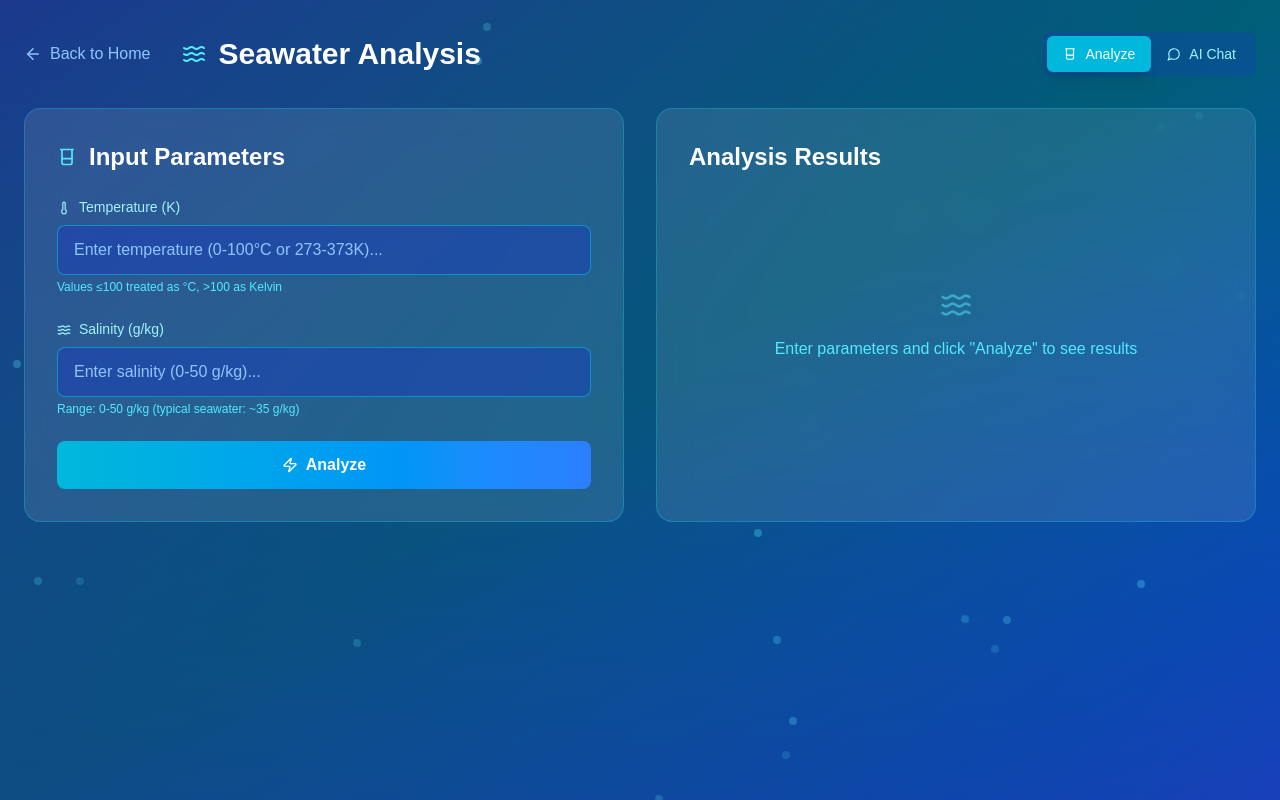
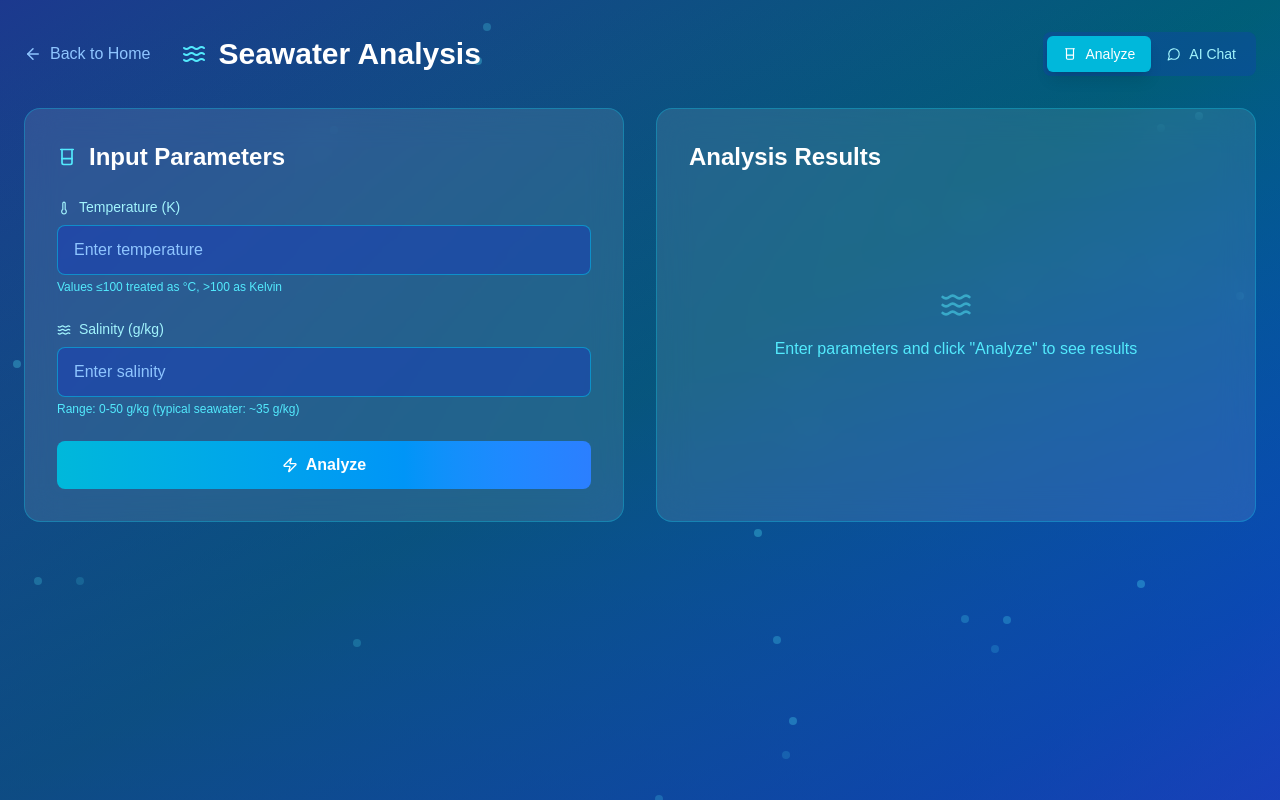
Before and after one commit to Rajjadhav423/thermopredictor, a Next.js app: page /seawater in a window 1280 px wide. Built offline with nearby package versions, Linux system fonts and the light colour scheme.

Commit message:
limits removed

```diff
--- a/src/app/allprediction/page.tsx
+++ b/src/app/allprediction/page.tsx
@@ -766,8 +766,6 @@ Use appropriate emojis and keep it conversational but informative.`;
                                     </label>
                                     <input
                                         type="number"
-                                        min="2000"
-                                        max="2050"
                                         value={year}
                                         onChange={(e) => setYear(e.target.value)}
                                         className="w-full px-3 sm:px-4 py-2 sm:py-3 bg-indigo-800/50 border border-blue-400/50 rounded-lg text-white placeholder-blue-300 focus:outline-none focus:ring-2 focus:ring-blue-400 focus:border-transparent transition-all text-sm sm:text-base"
@@ -848,7 +846,7 @@ Use appropriate emojis and keep it conversational but informative.`;
                                             </div>
                                             <div className="text-center">
                                                 <div className="text-2xl sm:text-3xl lg:text-5xl font-bold text-white mb-3 sm:mb-4">
-                                                    {formatPredictionValue("one",result.predictions['ice melting rate (gton/month)'])}
+                                                    {formatPredictionValue("one", result.predictions['ice melting rate (gton/month)'])}
                                                     <span className="text-sm sm:text-lg lg:text-2xl text-blue-300 ml-1 sm:ml-2 block sm:inline">gton/month</span>
                                                 </div>
                                                 {(() => {
--- a/src/app/ice-melting/page.tsx
+++ b/src/app/ice-melting/page.tsx
@@ -1068,7 +1068,7 @@ return (
                   value={temperature}
                   onChange={(e) => setTemperature(e.target.value)}
                   className="w-full px-3 sm:px-4 py-2 sm:py-3 bg-indigo-800/50 border border-blue-400/50 rounded-lg text-white placeholder-blue-300 focus:outline-none focus:ring-2 focus:ring-blue-400 focus:border-transparent transition-all text-sm sm:text-base"
-                  placeholder="Enter temperature in Kelvin..."
+                  placeholder="Enter temperature in Kelvin"
                   required
                 />
                 <p className="text-xs text-blue-300 mt-1">
@@ -1083,12 +1083,10 @@ return (
                 </label>
                 <input
                   type="number"
-                  min="2000"
-                  max="2030"
                   value={year}
                   onChange={(e) => setYear(e.target.value)}
                   className="w-full px-3 sm:px-4 py-2 sm:py-3 bg-indigo-800/50 border border-blue-400/50 rounded-lg text-white placeholder-blue-300 focus:outline-none focus:ring-2 focus:ring-blue-400 focus:border-transparent transition-all text-sm sm:text-base"
-                  placeholder="Enter year (2000-2030)..."
+                  placeholder="Enter year"
                   required
                 />
               </div>
--- a/src/app/seawater/page.tsx
+++ b/src/app/seawater/page.tsx
@@ -1445,7 +1445,7 @@ Use appropriate emojis and keep it conversational but informative.`;
                     value={temperature}
                     onChange={(e) => setTemperature(e.target.value)}
                     className="w-full px-3 sm:px-4 py-2 sm:py-3 bg-blue-800/50 border border-cyan-400/50 rounded-lg text-white placeholder-blue-300 focus:outline-none focus:ring-2 focus:ring-cyan-400 focus:border-transparent transition-all text-sm sm:text-base"
-                    placeholder="Enter temperature (0-100°C or 273-373K)..."
+                    placeholder="Enter temperature"
                     required
                   />
                   <p className="text-xs text-cyan-300 mt-1">
@@ -1464,7 +1464,7 @@ Use appropriate emojis and keep it conversational but informative.`;
                     value={salinity}
                     onChange={(e) => setSalinity(e.target.value)}
                     className="w-full px-3 sm:px-4 py-2 sm:py-3 bg-blue-800/50 border border-cyan-400/50 rounded-lg text-white placeholder-blue-300 focus:outline-none focus:ring-2 focus:ring-cyan-400 focus:border-transparent transition-all text-sm sm:text-base"
-                    placeholder="Enter salinity (0-50 g/kg)..."
+                    placeholder="Enter salinity"
                     required
                   />
                   <p className="text-xs text-cyan-300 mt-1">
```
Lines whose indentation alone changed are shown as unchanged.
